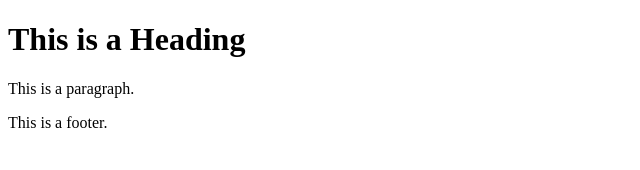
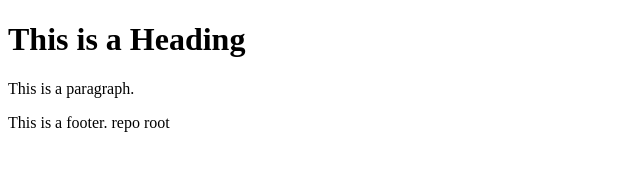
Before and after one commit to gobear6212/gobear6212.github.io, a plain HTML site: page index.html in a window 1280 px wide. Shown: the full height of the page, 0-640 px from the left. Drawn offline with Linux system fonts and the light colour scheme.

Commit message:
Update index.html

```diff
--- a/index.html
+++ b/index.html
@@ -7,7 +7,7 @@
 
 <h1>This is a Heading</h1>
 <p>This is a paragraph.</p>
-<footer>This is a footer.</footer>
+<footer>This is a footer. repo root</footer>
 <script>console.log("hello world")</script>
 </body>
 </html>
```
